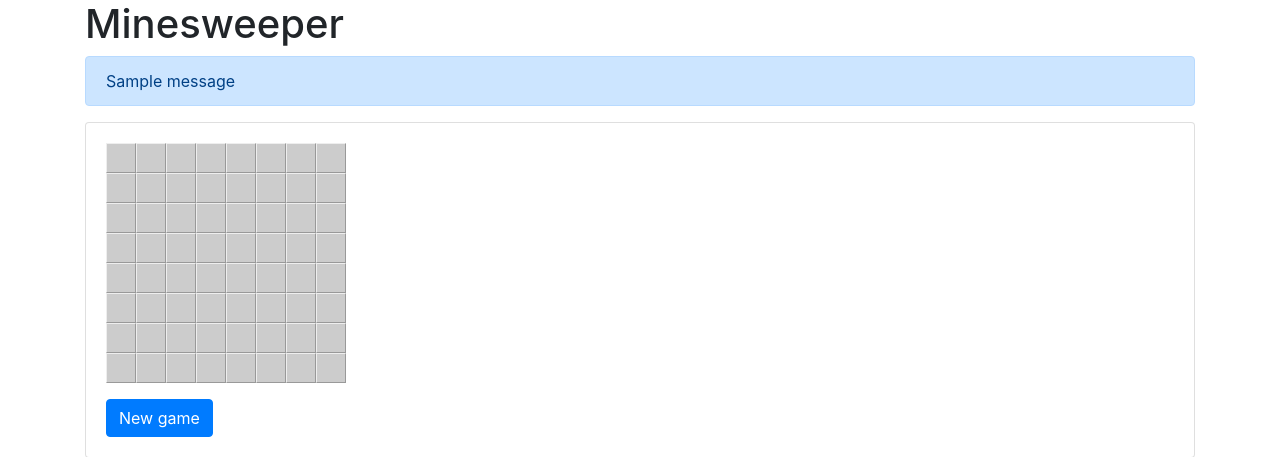
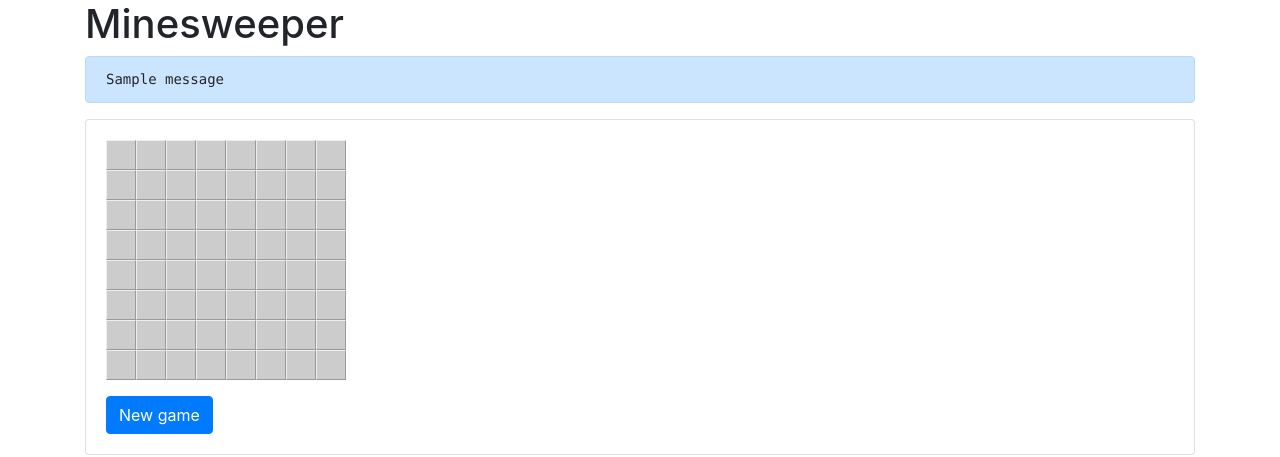
Before and after one commit to pwmarcz/ctf, a Flask app: page /mines/ in a window 1280 px wide. Shown: the top 457 px of the page. Run offline with Flask 2, Linux system fonts and the light colour scheme; one stand-in notice (Sample message) is shown; some libraries are stand-ins or nearby versions.

Commit message:
mines: display message in <pre>

```diff
--- a/mines/templates/mines.html
+++ b/mines/templates/mines.html
@@ -51,7 +51,7 @@
   {% endif %}
 
   {% for message in get_flashed_messages() %}
-    <div class="alert alert-primary">{{ message }}</div>
+    <div class="alert alert-primary"><pre class="mb-0">{{ message }}</pre></div>
   {% endfor %}
 
   {% if game['state'] == 'dead' %}
```
